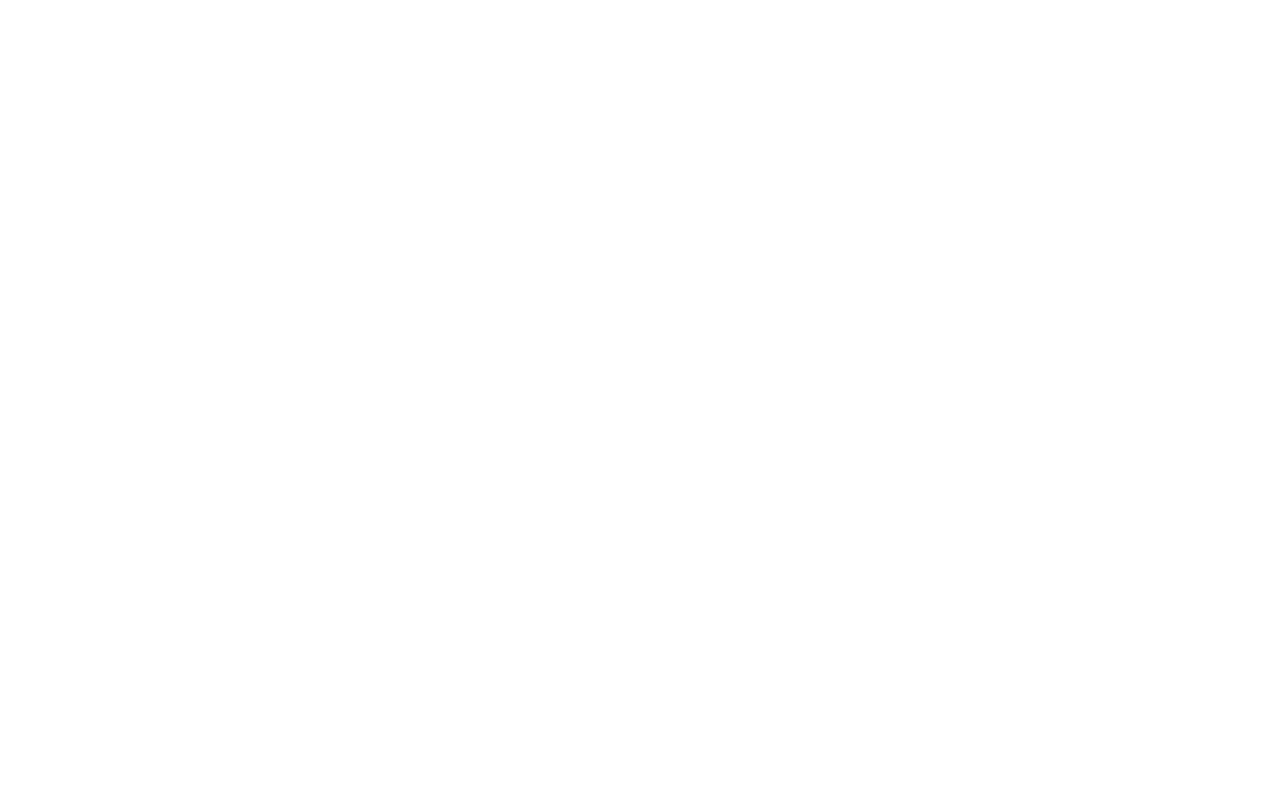
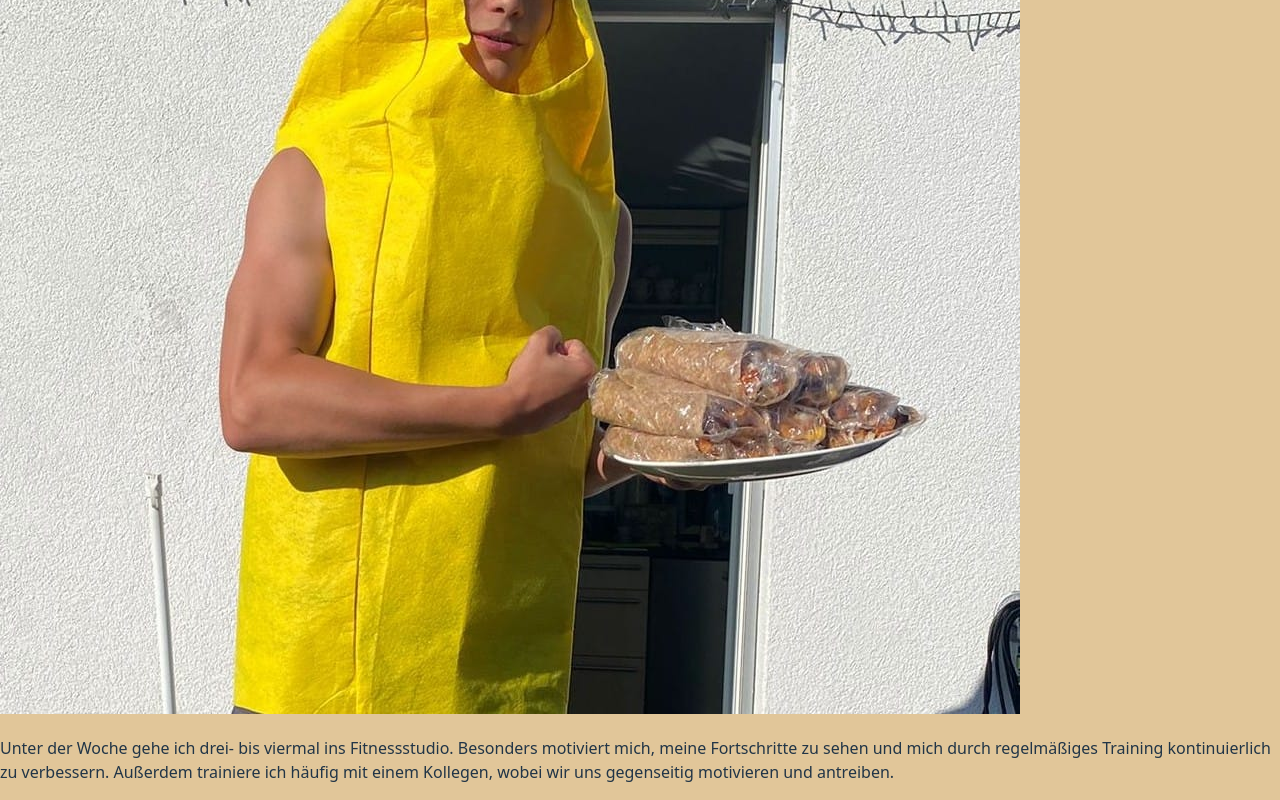
Before and after one commit to Luca-Pallagi/Portfolio, a React (Vite) app: page /#/aboutMe in a window 1280 px wide. Shown: the part 1245-2045 px from the top of the page. Before the commit the page ends 952 px from the top, so only its background shows below. Built offline with nearby package versions, Linux system fonts and the light colour scheme.

Commit message:
Erstelle hobby-krafttraining

```diff
--- a/src/App.css
+++ b/src/App.css
@@ -16,12 +16,13 @@
   right: 10%;
   display: grid;
   grid-template-columns: auto auto;
-  gap: 10%;
+  gap: 5%;
 }
 
 #ProfilePicture {
   border-radius: 50%;
-  width: 125%;
+  width: 100%;
+  transform: translateY(-50px);
 }
 
 
--- a/src/FrontPage.jsx
+++ b/src/FrontPage.jsx
@@ -1,4 +1,5 @@
-import profilePicture from "./assets/img.png";
+//import profilePicture from "./assets/img.png";
+import profilePicture from "./assets/ProfilePicture.jpeg";
 
 function FrontPage(){
 
--- a/src/aboutMeCompo/hobbys.jsx
+++ b/src/aboutMeCompo/hobbys.jsx
@@ -1,4 +1,5 @@
 import boulderPic from './pictures/boulder.png';
+import krafttraining from './pictures/krafttraining.png';
 
 function Hobbys (){
 
@@ -14,7 +15,12 @@
                 </p>
             </div>
             <div id="hobby-krafttraining">
-
+                <img src={krafttraining} alt="Bild vom Bananenmir"/>
+                <p>
+                    Unter der Woche gehe ich drei- bis viermal ins Fitnessstudio. Besonders motiviert mich,
+                    meine Fortschritte zu sehen und mich durch regelmäßiges Training kontinuierlich zu verbessern.
+                    Außerdem trainiere ich häufig mit einem Kollegen, wobei wir uns gegenseitig motivieren und antreiben.
+                </p>
             </div>
         </div>
     )
```
Also changed, not shown: src/aboutMeCompo/pictures/krafttraining.png (added), src/assets/ProfilePicture.jpeg (added).
